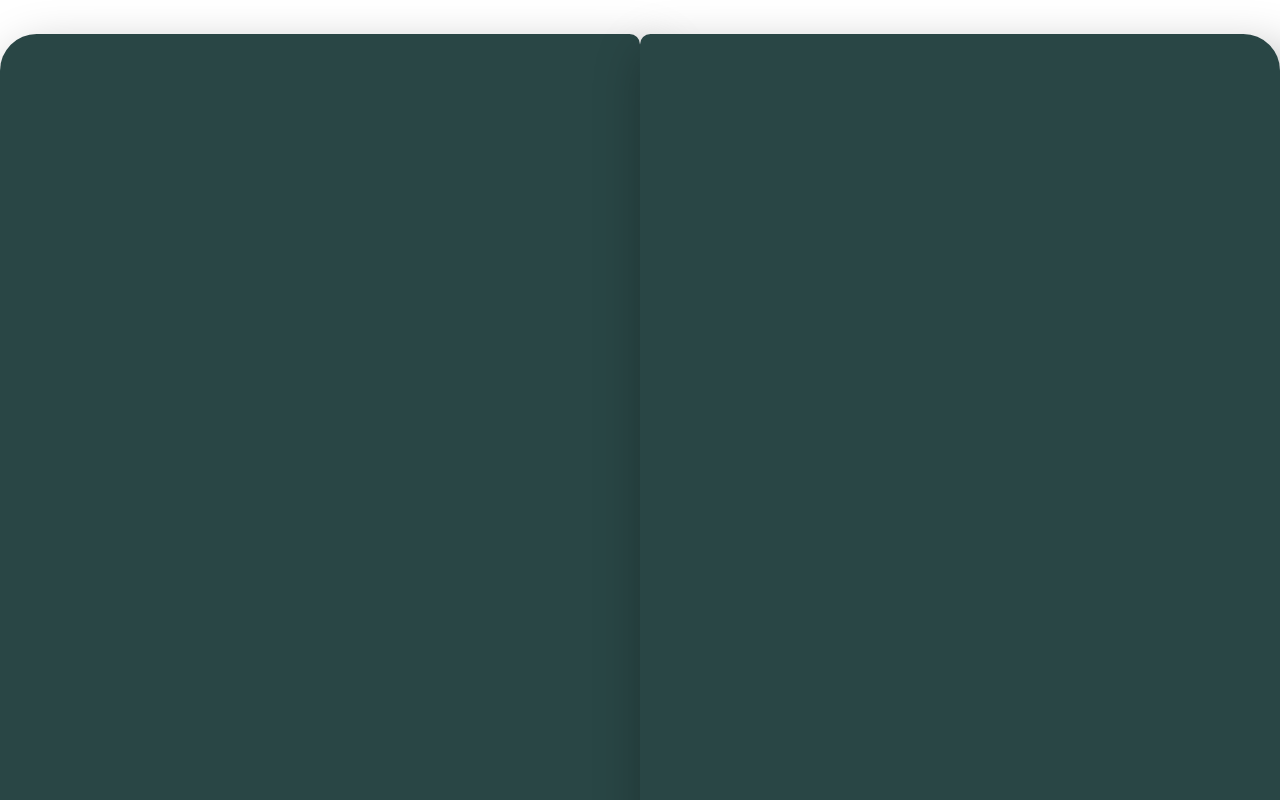
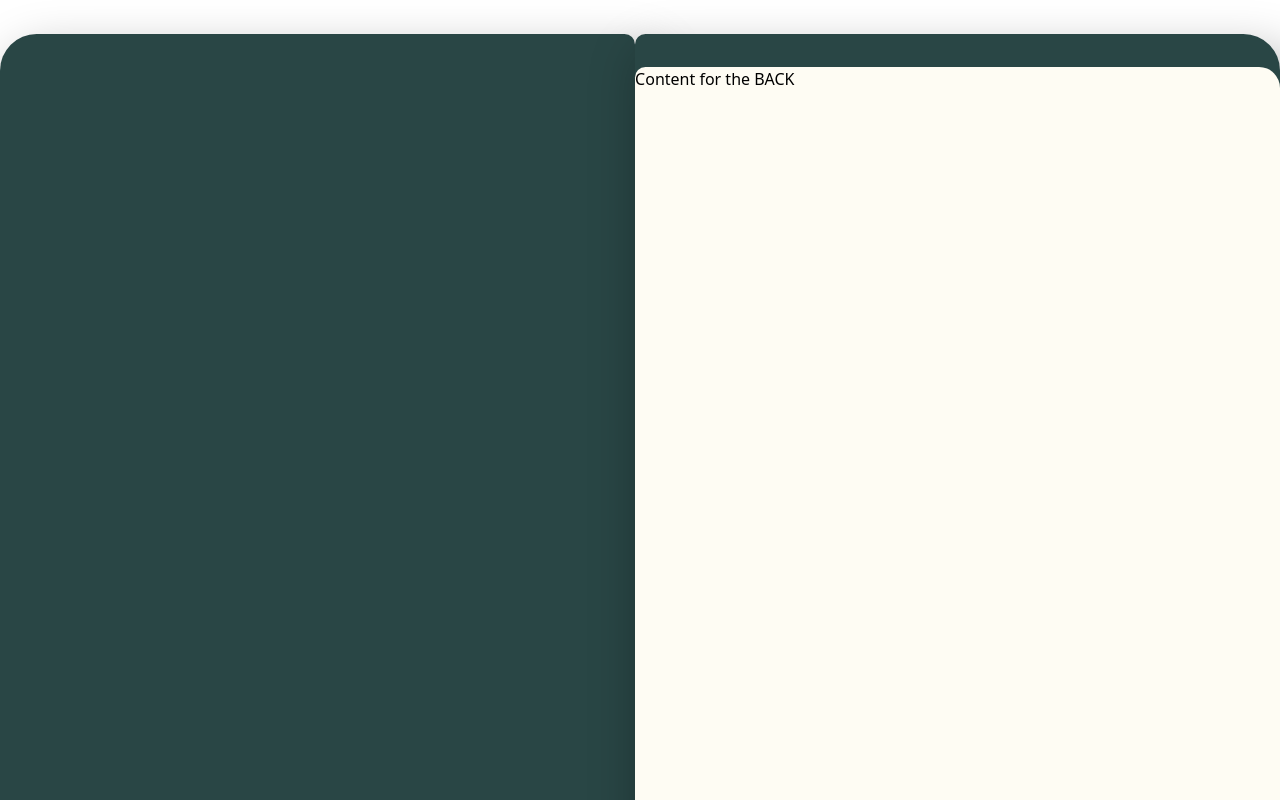
Before and after one commit to HaileyN3132/my-portfolio, a React (Vite) app: page / in a window 1280 px wide. Shown: the top 800 px of the page. Built offline with nearby package versions, Linux system fonts and the light colour scheme.

Commit message:
feat: add and style different page components

```diff
--- a/src/components/CoverBack.jsx
+++ b/src/components/CoverBack.jsx
@@ -1,7 +1,9 @@
 export default function CoverBack({ children }) {
   return (
     <>
-      <main className="shadow-[13.08px_26.16px_45.78px_13.08px_rgba(0,0,0,0.25)]  rounded-tl-[10.47px] rounded-tr-[36.63px] rounded-br-[36.63px] rounded-bl-[10.47px] bg-[#294645] w-[675px] h-[964.1px]"></main>
+      <main className="flex items-center shadow-[13.08px_26.16px_45.78px_13.08px_rgba(0,0,0,0.25)]  rounded-tl-[10.47px] rounded-tr-[36.63px] rounded-br-[36.63px] rounded-bl-[10.47px] bg-[#294645] w-[675px] h-[964.1px]">
+        {children}
+      </main>
     </>
   );
 }
--- a/src/components/CoverFront.jsx
+++ b/src/components/CoverFront.jsx
@@ -1,7 +1,9 @@
 export default function CoverFront({ children }) {
   return (
     <>
-      <main className="shadow-[13.08px_26.16px_45.78px_13.08px_rgba(0,0,0,0.25)] rounded-tl-[36.63px] rounded-tr-[10.47px] rounded-br-[10.47px] rounded-bl-[36.63px] bg-[#294645] w-[675px] h-[964.1px]"></main>
+      <main className="flex justify-end items-center shadow-[13.08px_26.16px_45.78px_13.08px_rgba(0,0,0,0.25)] rounded-tl-[36.63px] rounded-tr-[10.47px] rounded-br-[10.47px] rounded-bl-[36.63px] bg-[#294645] w-[675px] h-[964.1px]">
+        {children}
+      </main>
     </>
   );
 }
--- /dev/null
+++ b/src/components/PageBack.jsx
@@ -0,0 +1,11 @@
+export default function PageBack({ isHidden = false }) {
+  return (
+    <>
+      {!isHidden && (
+        <main className="bg-[#FEFCF3] rounded-tl-[10.47px] rounded-tr-[20.93px] rounded-bl-[10.47px] rounded-br-[20.93px]  w-[644.91px] h-[898.69px]">
+          Content for the BACK
+        </main>
+      )}
+    </>
+  );
+}
--- /dev/null
+++ b/src/components/PageFront.jsx
@@ -0,0 +1,11 @@
+export default function PageFront({ isHidden = false }) {
+  return (
+    <>
+      {!isHidden && (
+        <main className="rounded-tl-[20.93px] rounded-tr-[10.47px] rounded-bl-[20.93px] rounded-br-[10.47px] bg-[#FEFCF3] w-[644.91px] h-[898.69px]">
+          Content FRONT added here!
+        </main>
+      )}
+    </>
+  );
+}
--- a/src/pages/About.jsx
+++ b/src/pages/About.jsx
@@ -1,12 +1,19 @@
 import CoverFront from "../components/CoverFront";
 import CoverBack from "../components/CoverBack";
+import PageFront from "../components/PageFront";
+import PageBack from "../components/PageBack";
 
 export default function About() {
   return (
     <>
       <div className="flex justify-center mb-[34px] mt-[34px]">
-        <CoverFront />
-        <CoverBack />
+        <CoverFront>
+          <PageFront isHidden />
+        </CoverFront>
+
+        <CoverBack>
+          <PageBack />
+        </CoverBack>
       </div>
     </>
   );
```
